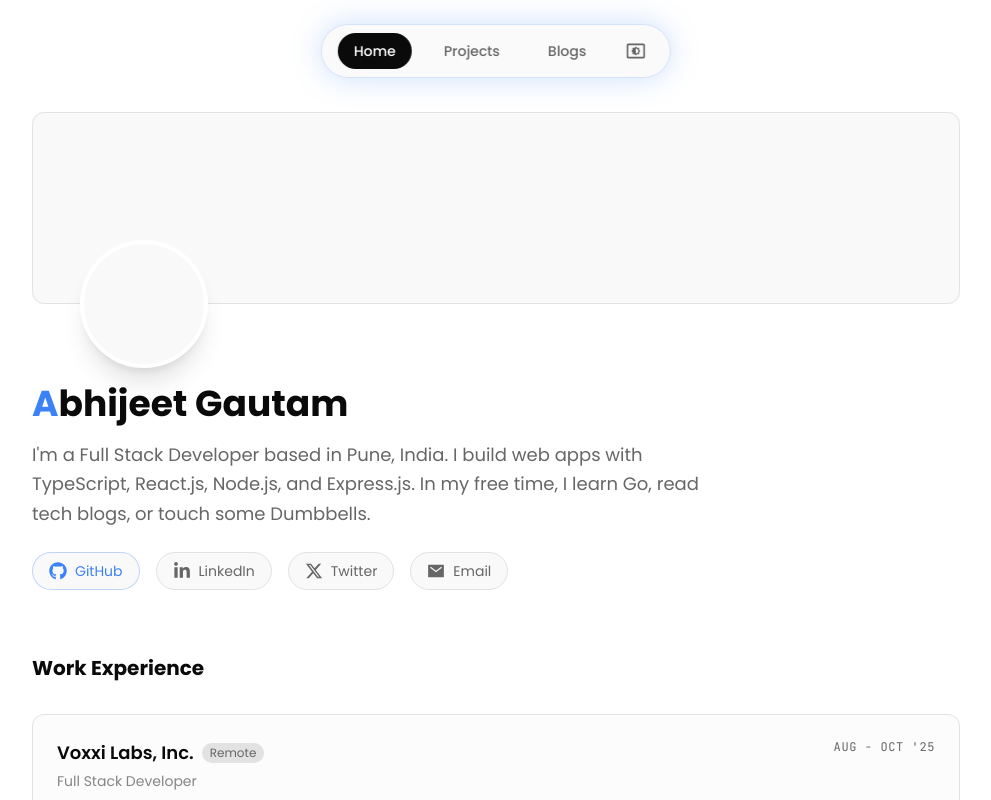
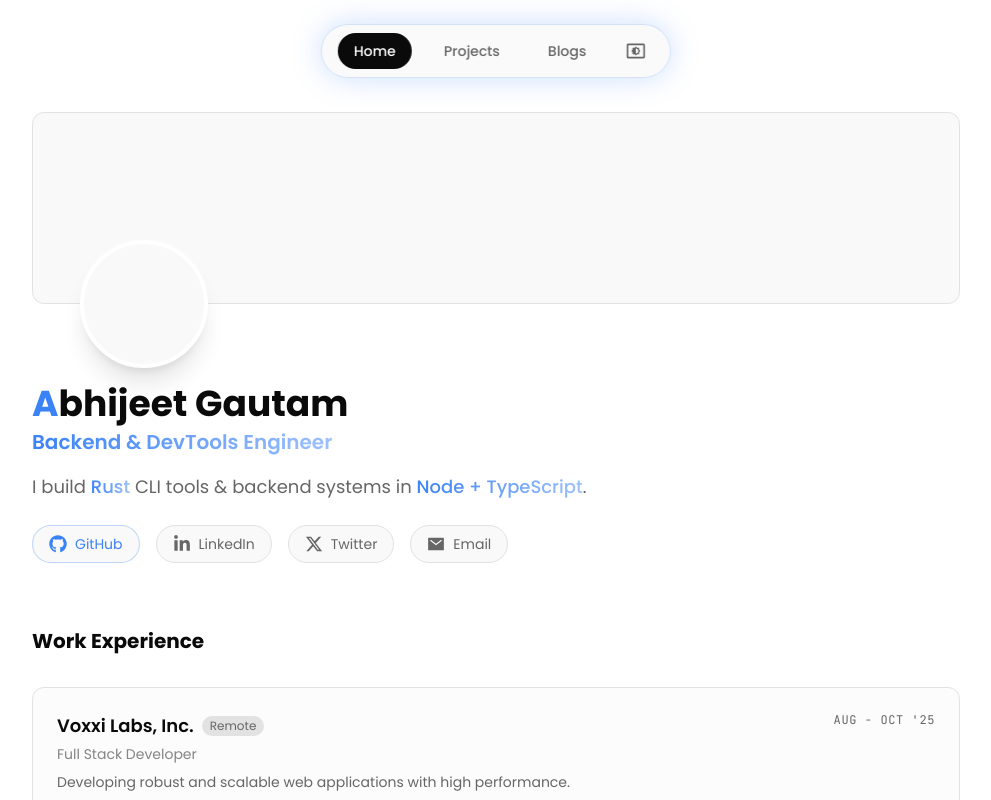
Before and after one commit to Abhijeet-Gautam5702/portfolio, a React app: page / in a window 1280 px wide. Shown: the top 800 px of the page, without its empty margins (144-1135 px from the left). Built offline with nearby package versions, Linux system fonts and the light colour scheme; the HTML template or start-up script is replaced by a standard one.

Commit message:
Add UI changes to bio designation

```diff
--- a/src/components/Hero.jsx
+++ b/src/components/Hero.jsx
@@ -2,19 +2,38 @@ import React from 'react';
 import data from '../data.json';
 
 const Hero = () => {
-  const { name, description } = data.profile;
+  const { name, designation, description } = data.profile;
   const firstName = name.split(' ')[0];
   const restOfName = name.slice(firstName.length);
 
+  const renderDescription = (text) => {
+    const parts = text.split(/(\*\*.*?\*\*)/g);
+    return parts.map((part, index) => {
+      if (part.startsWith('**') && part.endsWith('**')) {
+        return (
+          <span key={index} className="font-medium bg-gradient-to-r from-brand to-brand/50 bg-clip-text text-transparent">
+            {part.slice(2, -2)}
+          </span>
+        );
+      }
+      return part;
+    });
+  };
+
   return (
     <div className="mt-4 space-y-4">
-      <h1 className="text-3xl md:text-4xl font-bold text-foreground">
-        <span className="text-brand">{firstName.charAt(0)}</span>
-        {firstName.slice(1)}
-        {restOfName}
-      </h1>
+      <div>
+        <h1 className="text-3xl md:text-4xl font-bold text-foreground">
+          <span className="text-brand">{firstName.charAt(0)}</span>
+          {firstName.slice(1)}
+          {restOfName}
+        </h1>
+        <p className="text-xl font-semibold mt-1 bg-gradient-to-r from-brand to-brand/50 bg-clip-text text-transparent inline-block">
+          {designation}
+        </p>
+      </div>
       <p className="text-muted text-lg max-w-2xl leading-relaxed">
-        {description}
+        {renderDescription(description)}
       </p>
     </div>
   );
--- a/src/data.json
+++ b/src/data.json
@@ -1,7 +1,8 @@
 {
   "profile": {
     "name": "Abhijeet Gautam",
-    "description": "I'm a Full Stack Developer based in Pune, India. I build web apps with TypeScript, React.js, Node.js, and Express.js. In my free time, I learn Go, read tech blogs, or touch some Dumbbells."
+    "designation": "Backend & DevTools Engineer",
+    "description": "I build **Rust** CLI tools & backend systems in **Node + TypeScript**."
   },
   "socials": [
     { "label": "GitHub", "href": "https://github.com", "icon": "FaGithub" },
```
